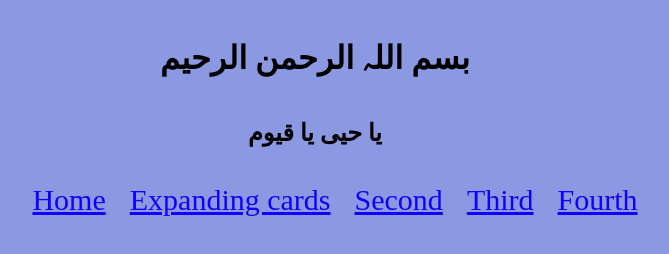
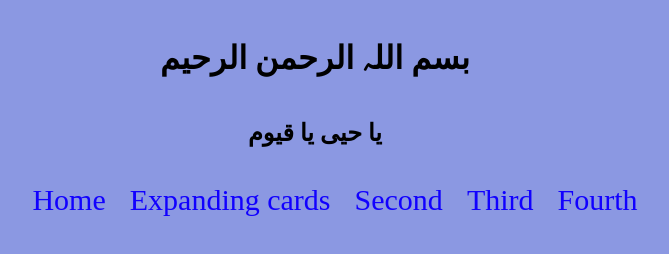
Before and after one commit to MoazzamAzeemi/js20, a plain HTML site: page basic/expanding-cards/index.html in a window 1280 px wide. Shown: the whole page, without its empty margins (325-994 px from the left). Drawn offline with Linux system fonts and the light colour scheme.

Commit message:
styled the navigation

```diff
--- a/basic/expanding-cards/index.html
+++ b/basic/expanding-cards/index.html
@@ -17,10 +17,10 @@
     <nav>
         <ul>
             <li class="links"><a href="../../index.html">Home</a></li>
-            <li class="links"><a href="/basic/expanding-cards/">Expanding cards</a></li>
-            <li class="links"><a href="/basic/expanding-cards/">Second</a></li>
-            <li class="links"><a href="/basic/expanding-cards/">Third</a></li>
-            <li class="links"><a href="/basic/expanding-cards/">Fourth</a></li>
+            <li class="links"><a href="/basic/expanding-cards/index.html">Expanding cards</a></li>
+            <li class="links"><a href="/basic/expanding-cards/index.html">Second</a></li>
+            <li class="links"><a href="/basic/expanding-cards/index.html">Third</a></li>
+            <li class="links"><a href="/basic/expanding-cards/index.html">Fourth</a></li>
         </ul>
     </nav>
 
--- a/basic/expanding-cards/style.css
+++ b/basic/expanding-cards/style.css
@@ -24,20 +24,24 @@ body {
 
 /* unvisited link */
 a:link {
+    text-decoration: none;
     color: rgb(17, 0, 255);
   }
 
   /* visited link
         a:visited {
+            text-decoration: none;
             color: green;
         }
   */
   /* mouse over link */
   a:hover {
+    text-decoration: none;
     color: rgb(190, 0, 73);
   }
 
   /* selected link */
   a:active {
+    text-decoration: none;
     color: rgb(60, 56, 248);
   }
```
Also changed, not shown: index.html (+4 -4 lines).
